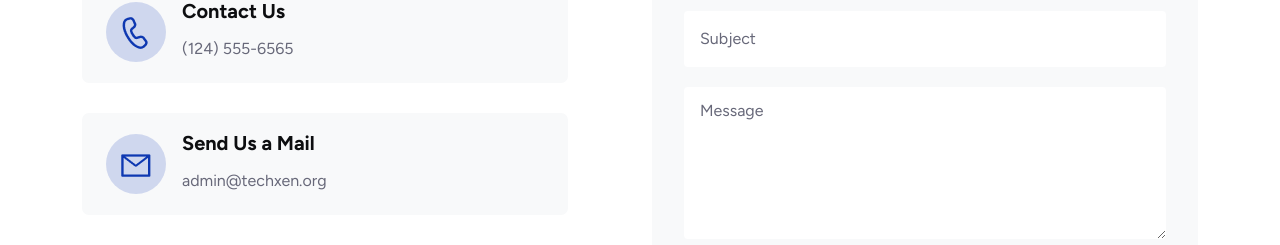
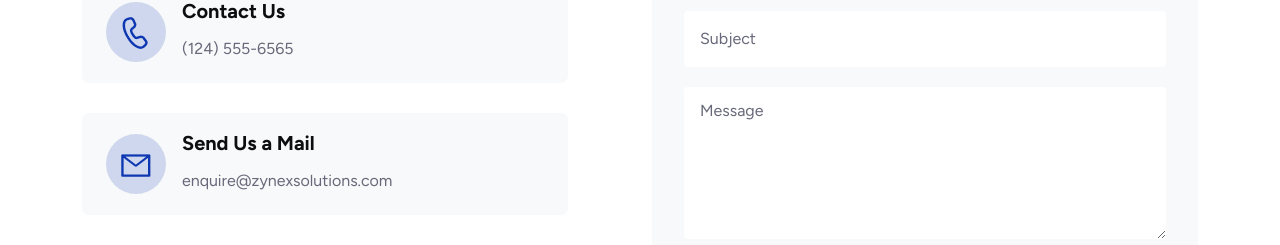
Before and after one commit to RahulBoopalraj/zynex, a Next.js app: page /contact in a window 1280 px wide. Shown: the part 773-1018 px from the top of the page. Built offline with nearby package versions, Linux system fonts and the light colour scheme; no server answers.

Commit message:
update contact email and remove TypeScript configuration file

```diff
--- a/src/app/Components/ContactInfo/ContactInfo1.jsx
+++ b/src/app/Components/ContactInfo/ContactInfo1.jsx
@@ -68,7 +68,7 @@ const ContactInfo1 = () => {
                                     </div>
                                     <div className="heading">
                                         <h5>Send Us a Mail</h5>
-                                        <a href="mailto:admin@techxen.org" className="text">admin@techxen.org</a>
+                                        <a href="mailto:enquire@zynexsolutions.com" className="text">enquire@zynexsolutions.com</a>
                                     </div>
                                 </div>
                                 <div className="contact-box">
```
Also changed, not shown: tsconfig.json (deleted, +0 -34 lines).
